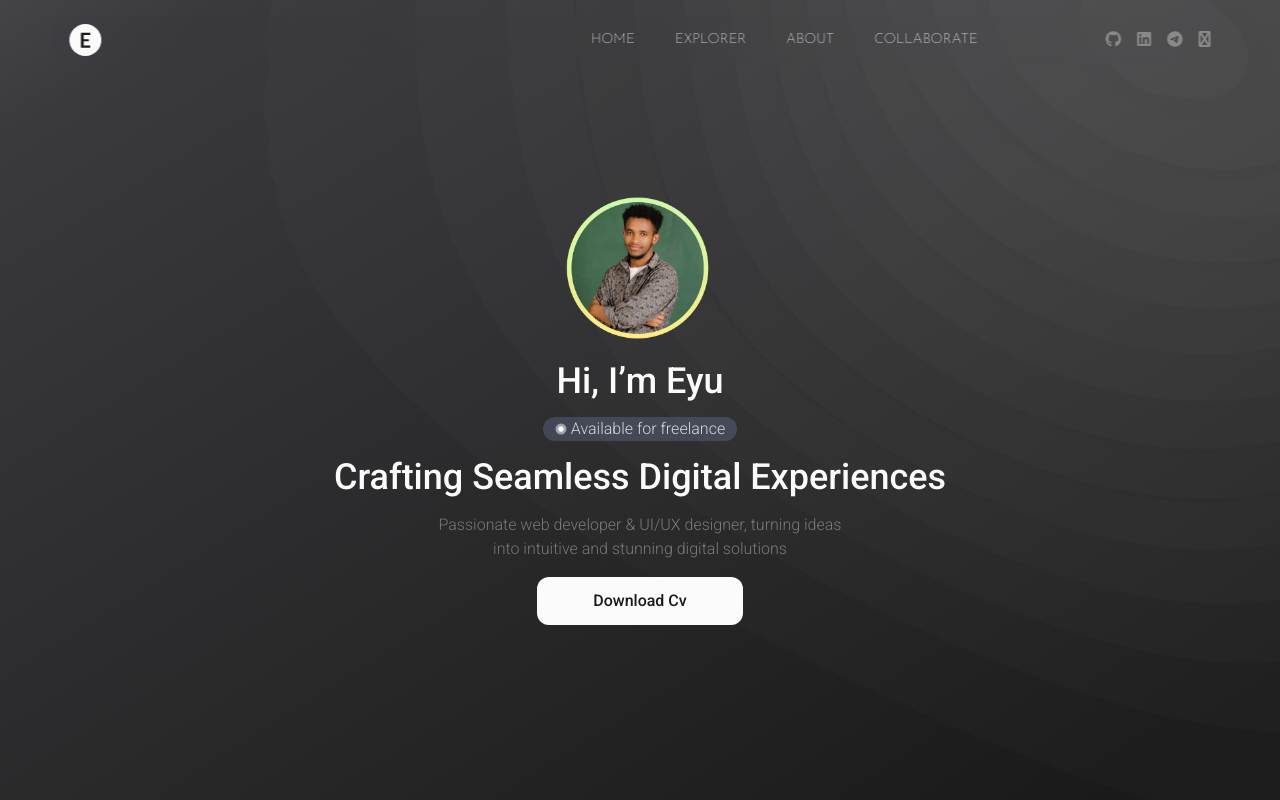
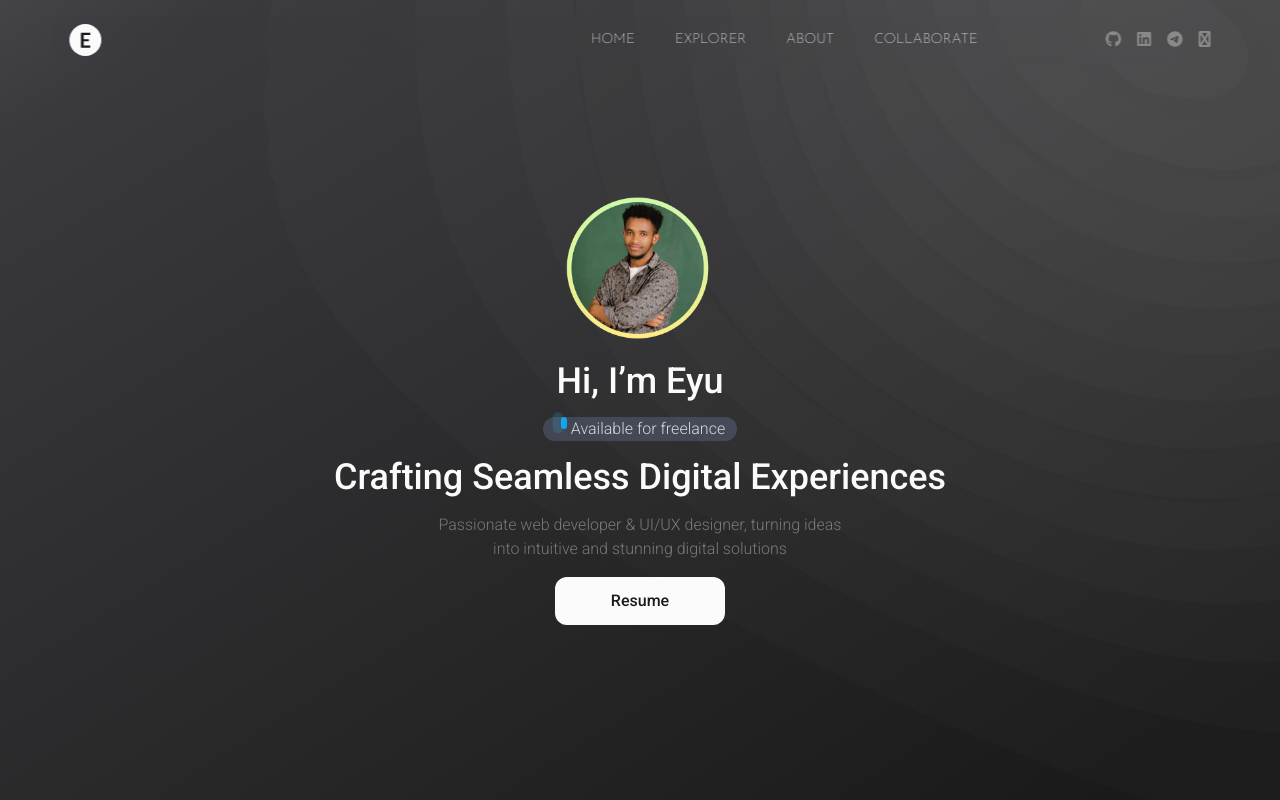
Before and after one commit to eyuBirhanu/Eyu-Portfolio-Updated, a React (Vite) app: page / in a window 1280 px wide. Shown: the top 800 px of the page. Built offline with nearby package versions, Linux system fonts and the light colour scheme.

Commit message:
Update Hero.jsx

```diff
--- a/src/components/Hero.jsx
+++ b/src/components/Hero.jsx
@@ -20,7 +20,10 @@ export const Hero = () => {
         <img className="w-40 max-w-[160px]" src={profile} alt="Profile" />
         <h1 className="text-3xl lg:text-4xl font-medium">Hi, I’m Eyu</h1>
         <div className="flex font-light text-lightWhite/80 bg-grayDark gap-1 px-3 rounded-xl ">
-          <img src={bounce} alt="" />
+          <span class="relative flex size-3">
+            <span class="inline-flex h-full w-full animate-ping rounded-full bg-sky-400 opacity-75"></span>
+            <span class="inline-flex size-3 rounded-full bg-sky-500"></span>
+          </span>
           <p>Available for freelance</p>
         </div>
         <p
@@ -37,12 +40,11 @@ export const Hero = () => {
           intuitive and stunning digital solutions
         </p>
         <a
-          download="Eyu_Birhanus's cv"
           className="bg-lightWhite hover:bg-white/80 text-blackCustom font-medium py-3 px-14 rounded-xl"
-          href={cv}
+          href={"https://drive.google.com/file/d/1AkJGceZKBtOnjVG7geiTbVuRRm-w9Ogy/view?usp=sharing"}
           target="_blank"
         >
-          Download Cv
+          Resume
         </a>
       </motion>
     </div>
```
